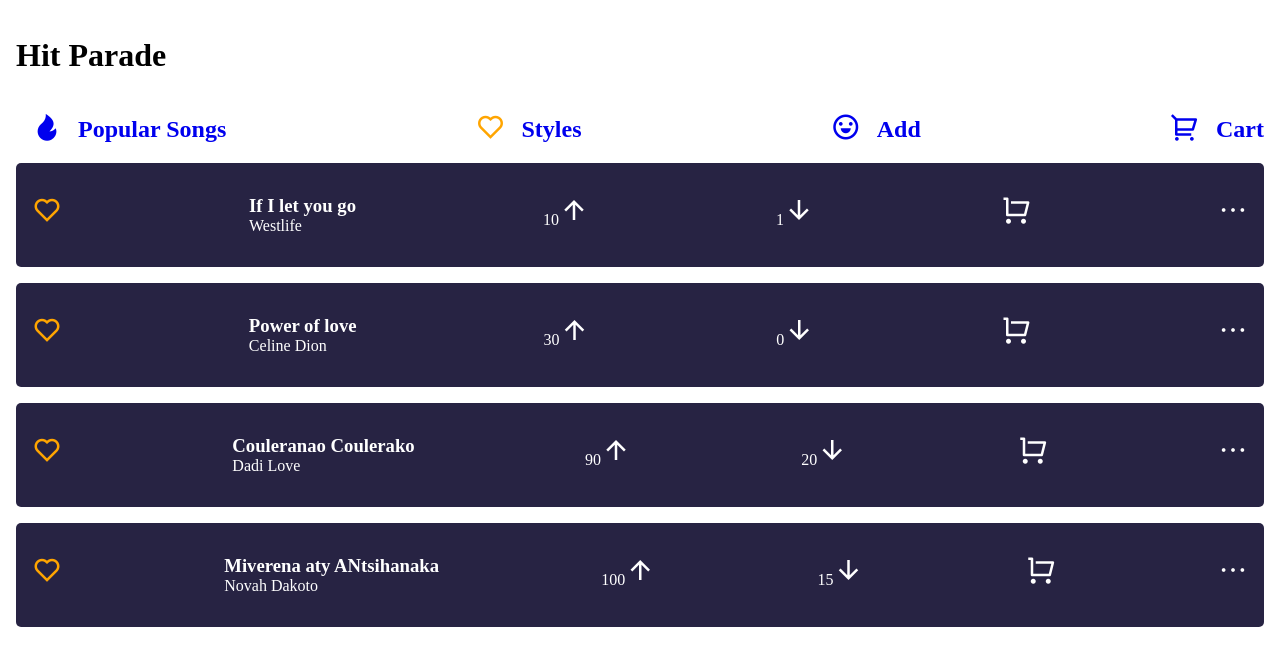
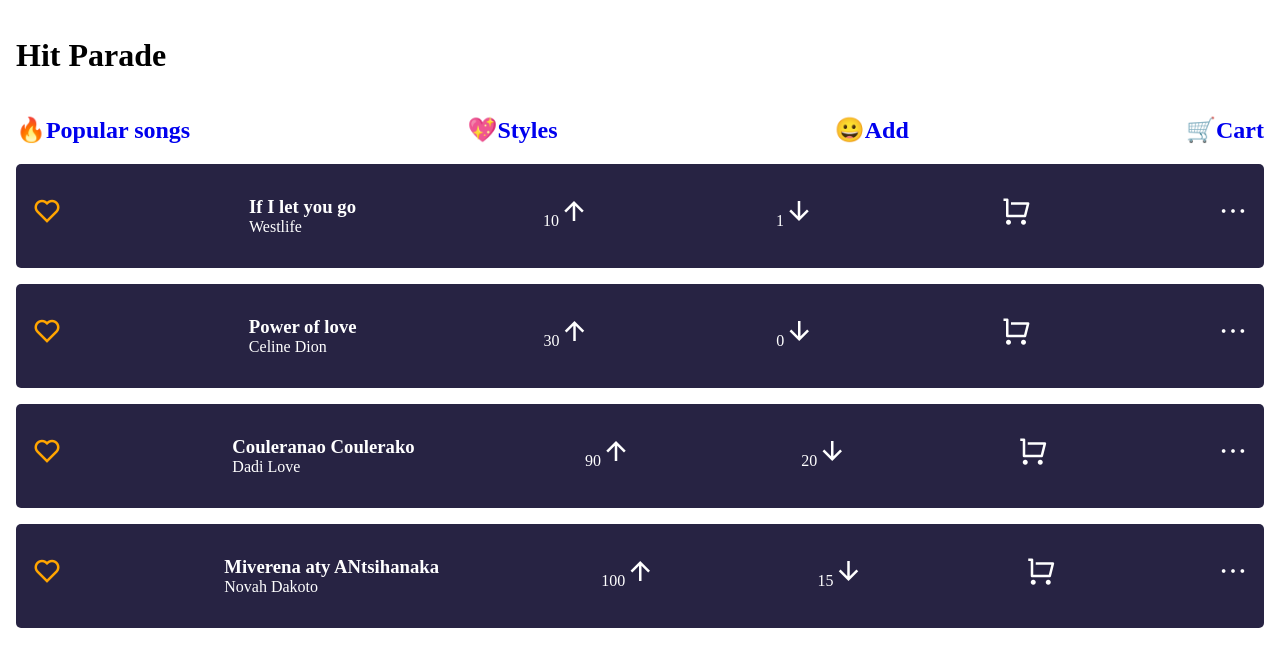
Before and after one commit to moro-patana/hit-parade-react, a React app: page / in a window 1280 px wide. Shown: the top 666 px of the page. Built offline with nearby package versions, Linux system fonts and the light colour scheme.

Commit message:
removed i elements in the header

```diff
--- a/components/Header.js
+++ b/components/Header.js
@@ -7,20 +7,17 @@
     return (
       <header>
           <Link to="/">
-             <i class="ri-fire-fill"></i>
-             <h2>Popular Songs</h2>
+              <h2>🔥Popular songs</h2>
           </Link>
+
           <Link to="/styles">
-              <i class="ri-heart-line"></i>
-              <h2>Styles</h2>
+             <h2>💖Styles</h2>
           </Link>
-          <Link to="/addsong">
-              <i class="ri-emotion-line"></i>
-              <h2>Add</h2>
+           <Link to="/addsong">
+              <h2>😀Add</h2>
           </Link>
           <Link to="/cart">
-              <i class="ri-shopping-cart-2-line"></i>
-              <h2>Cart</h2>
+              <h2>🛒Cart</h2>
           </Link>
       </header>
     )
```
Also changed, not shown: 3 other files (tests, documents, lock files or other folders).
